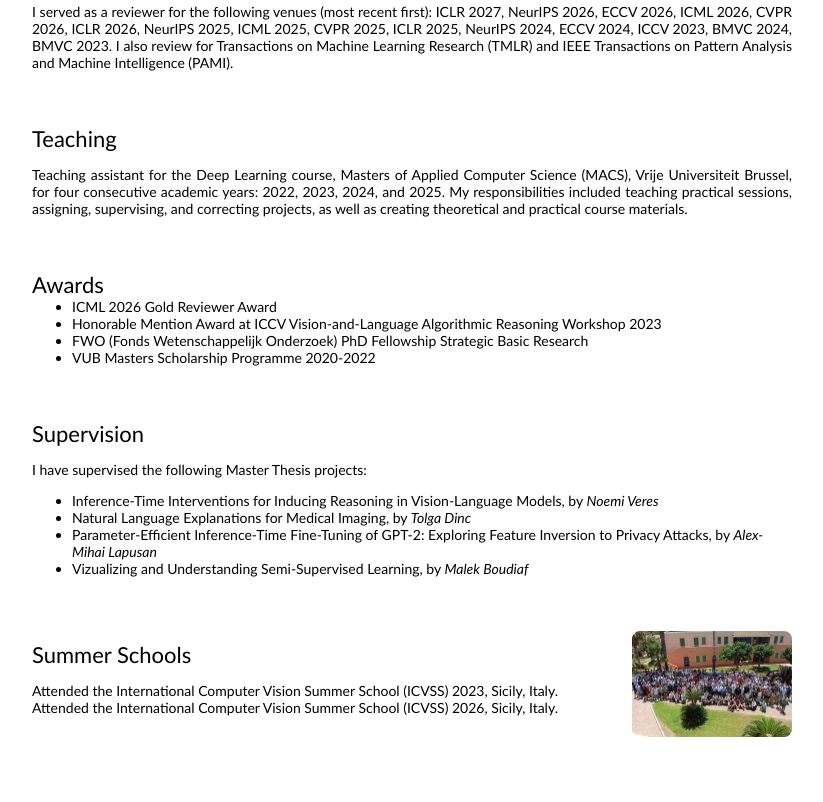
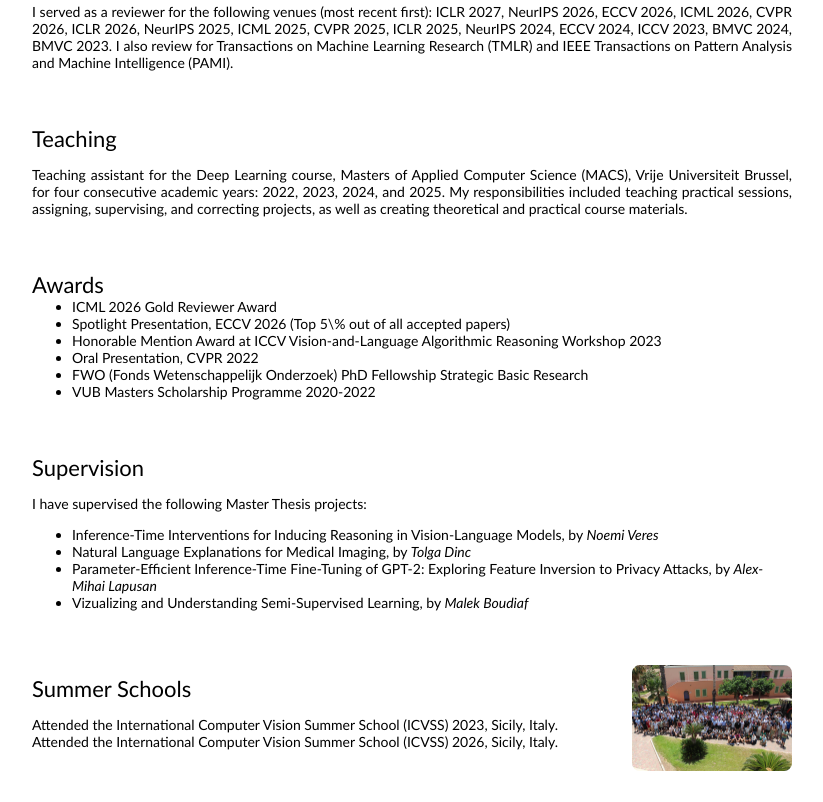
Before and after one commit to fawazsammani/fsammani.github.io, a plain HTML site: page index.html in a window 1280 px wide. Shown: the part 2941-3743 px from the top of the page, without its empty margins (228-1051 px from the left). Before the commit the page ends 3709 px from the top, so only its background shows below. Drawn offline with Linux system fonts and the light colour scheme.

Commit message:
Update index.html

```diff
--- a/index.html
+++ b/index.html
@@ -342,7 +342,9 @@
       <h2>Awards</h2>
       <ul style="margin-top: 0;">
         <li>ICML 2026 Gold Reviewer Award</li>
+		<li>Spotlight Presentation, ECCV 2026 (Top 5\% out of all accepted papers)</li>
         <li>Honorable Mention Award at ICCV Vision-and-Language Algorithmic Reasoning Workshop 2023</li>
+		<li>Oral Presentation, CVPR 2022</li>
         <li>FWO (Fonds Wetenschappelijk Onderzoek) PhD Fellowship Strategic Basic Research</li>
         <li>VUB Masters Scholarship Programme 2020-2022</li>
       </ul>
```
